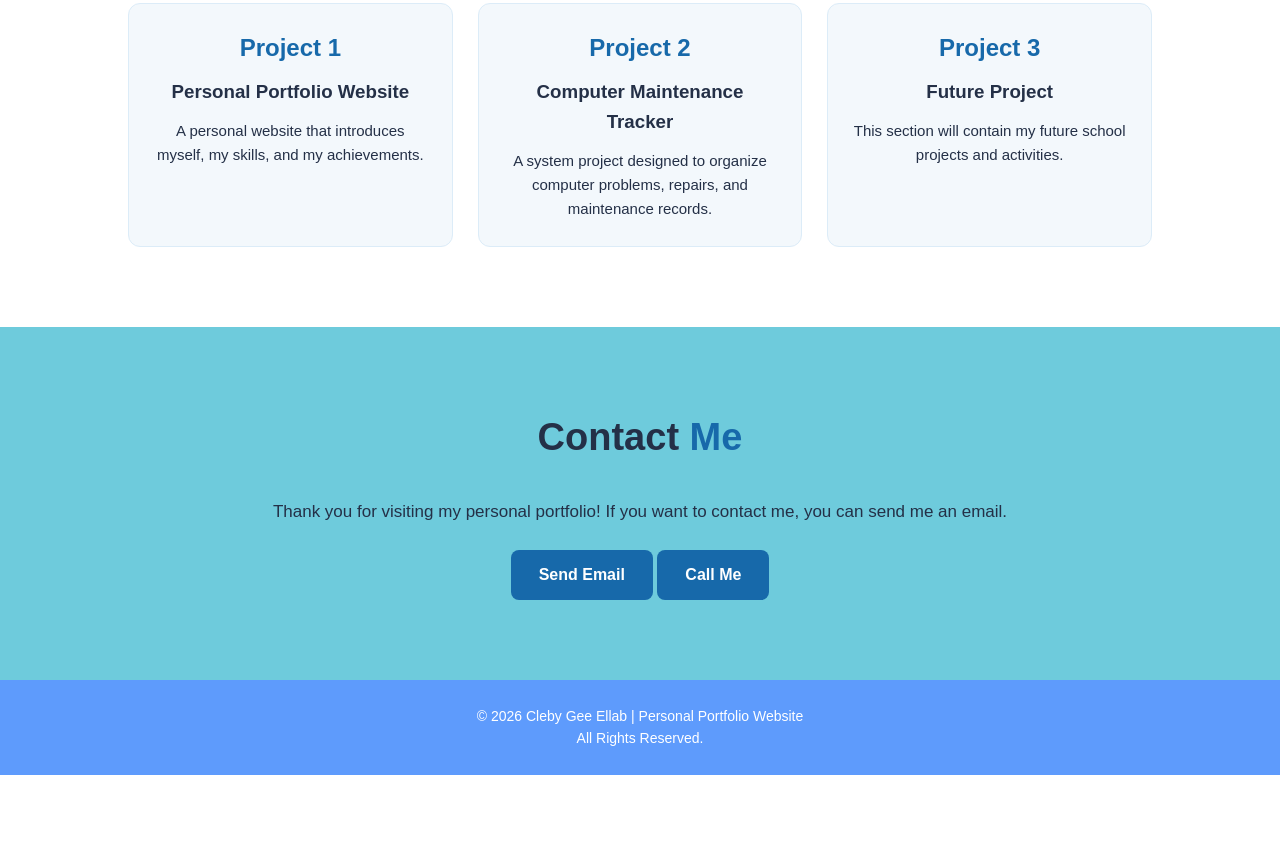
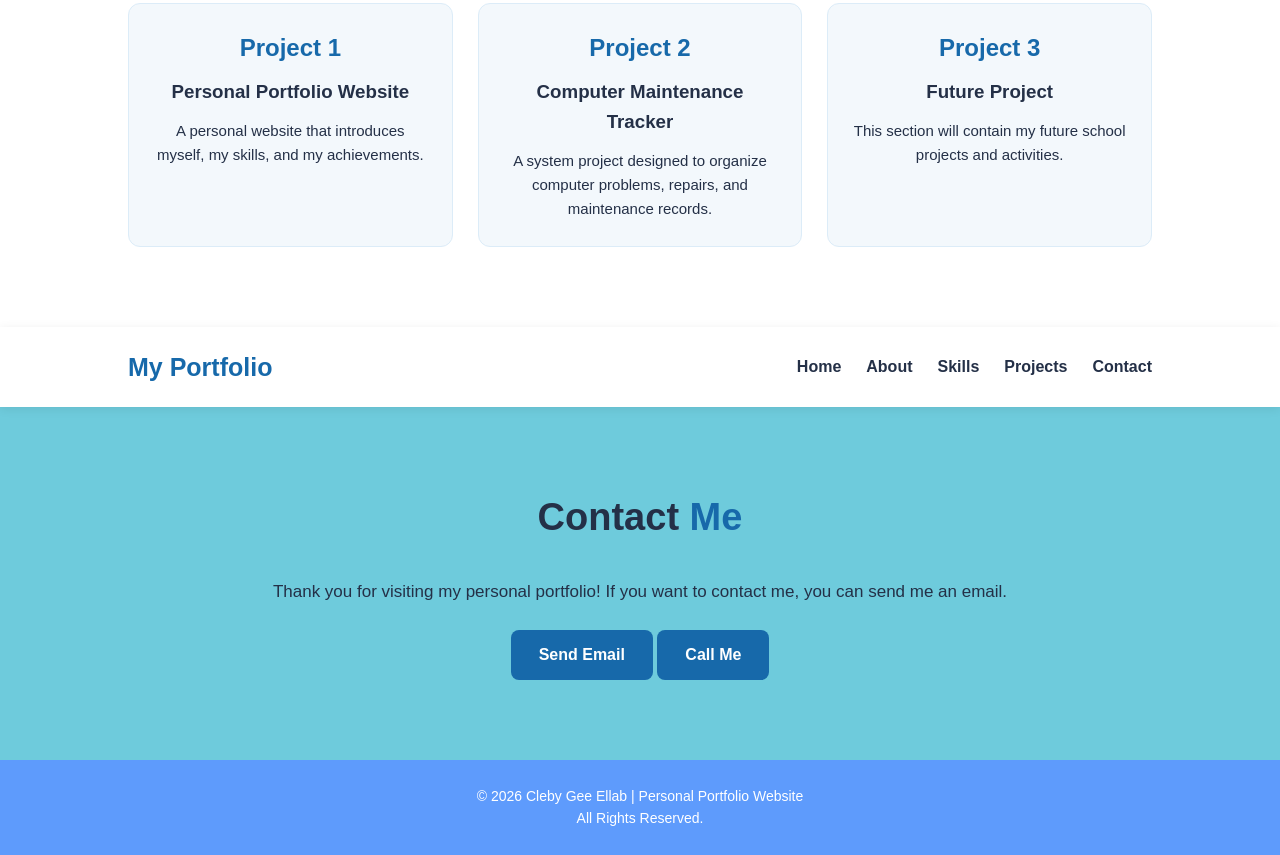
Before and after one commit to clebyellab/Ellab-Project-1, a plain HTML site: page index.html in a window 1280 px wide. Shown: the part 2107-2962 px from the top of the page. Before the commit the page ends 2882 px from the top, so only its background shows below. Drawn offline with Linux system fonts and the light colour scheme.

Commit message:
Add Home Page

```diff
--- a/index.html
+++ b/index.html
@@ -170,6 +170,25 @@
 
     </section>
 
+    <!-- NAVIGATION BAR -->
+<header>
+    <div class="navbar">
+
+        <div class="logo">
+            My Portfolio
+        </div>
+
+        <nav class="nav-links">
+            <a href="#home">Home</a>
+            <a href="#about">About</a>
+            <a href="#skills">Skills</a>
+            <a href="#projects">Projects</a>
+            <a href="#contact">Contact</a>
+        </nav>
+
+    </div>
+</header>
+
 
     <!-- CONTACT SECTION -->
     <section id="contact" class="contact">
```
